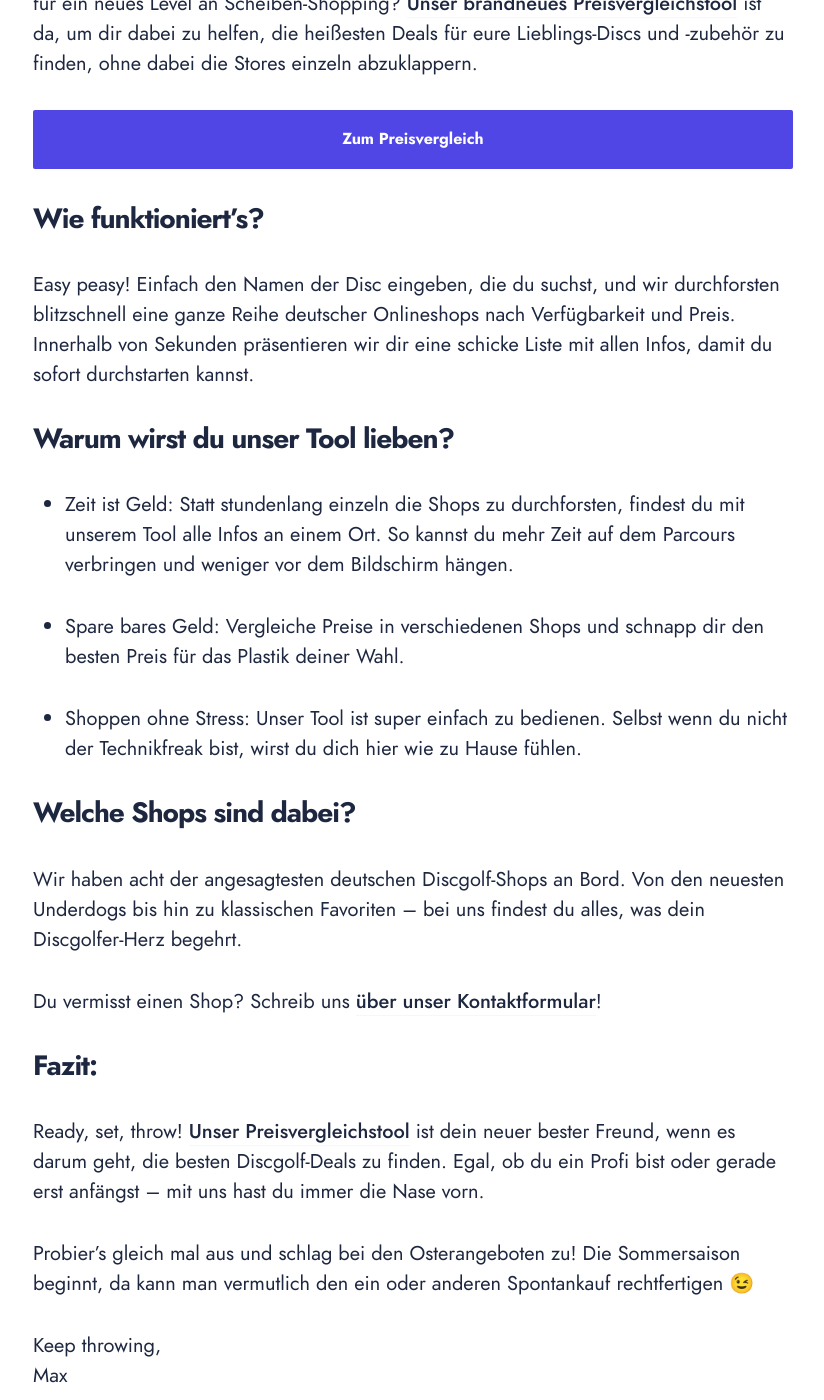
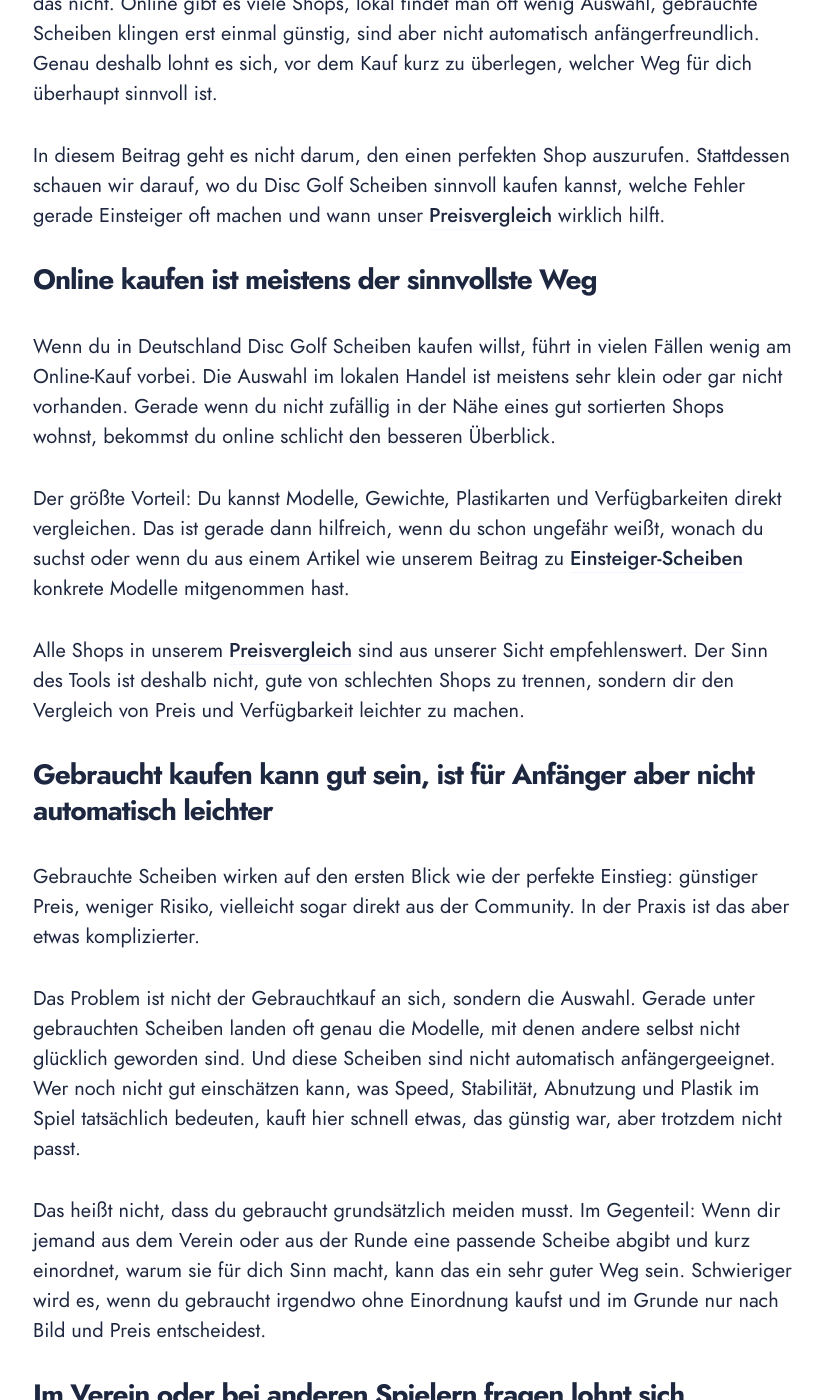
Before and after one commit to maxgreive/syndikat-web, a Jekyll site: the page built from _posts/2024-03-26-preisvergleich-online-tool.md, in a window 1280 px wide and 1400 px high, scrolled down 697 px. Shown: the whole window, without its empty margins (227-1051 px from the left). Built offline with Jekyll 4.4.1, drawn with Linux system fonts in a browser that asks for light colours; some of the changed text lies outside the part shown.

Commit message:
update preisvergleich post

```diff
--- a/_posts/2024-03-26-preisvergleich-online-tool.md
+++ b/_posts/2024-03-26-preisvergleich-online-tool.md
@@ -1,38 +1,85 @@
 ---
 layout: post
-title: Die besten Deals im neuen Preisvergleichstool!
+title: "Wo kann man Disc Golf Scheiben kaufen? Online-Shop, Verein oder gebraucht?"
+description: "Praktischer Leitfaden zum Kauf von Disc Golf Scheiben: online, gebraucht oder über die Community. Mit Tipps für Einsteiger und Link zum Preisvergleich."
 image: /assets/images/posts/preisvergleich.jpg
 thumbnail: /assets/images/posts/thumbnails/preisvergleich_thumb.jpg
 tags: app discs
 author: max
+excerpt: Disc Golf Scheiben kaufen ist für Einsteiger oft schwerer als gedacht. Hier erfährst du, welche Wege sinnvoll sind und worauf du beim Kauf achten solltest.
 ---
 
-Du suchst den besten Preis für den nächsten "total gerechtfertigten Scheibenkauf"? Bereit für ein neues Level an Scheiben-Shopping? [Unser brandneues Preisvergleichstool](/preisvergleich/) ist da, um dir dabei zu helfen, die heißesten Deals für eure Lieblings-Discs und -zubehör zu finden, ohne dabei die Stores einzeln abzuklappern.
+Wer zum ersten Mal Disc Golf Scheiben kaufen will, merkt schnell: Ganz so einfach ist das nicht. Online gibt es viele Shops, lokal findet man oft wenig Auswahl, gebrauchte Scheiben klingen erst einmal günstig, sind aber nicht automatisch anfängerfreundlich. Genau deshalb lohnt es sich, vor dem Kauf kurz zu überlegen, welcher Weg für dich überhaupt sinnvoll ist.
 
-<a href="/preisvergleich/" class="button button--big button--primary">Zum Preisvergleich</a>
+In diesem Beitrag geht es nicht darum, den einen perfekten Shop auszurufen. Stattdessen schauen wir darauf, wo du Disc Golf Scheiben sinnvoll kaufen kannst, welche Fehler gerade Einsteiger oft machen und wann unser [Preisvergleich](/preisvergleich/) wirklich hilft.
 
-## Wie funktioniert's?
+## Online kaufen ist meistens der sinnvollste Weg
 
-Easy peasy! Einfach den Namen der Disc eingeben, die du suchst, und wir durchforsten blitzschnell eine ganze Reihe deutscher Onlineshops nach Verfügbarkeit und Preis. Innerhalb von Sekunden präsentieren wir dir eine schicke Liste mit allen Infos, damit du sofort durchstarten kannst.
+Wenn du in Deutschland Disc Golf Scheiben kaufen willst, führt in vielen Fällen wenig am Online-Kauf vorbei. Die Auswahl im lokalen Handel ist meistens sehr klein oder gar nicht vorhanden. Gerade wenn du nicht zufällig in der Nähe eines gut sortierten Shops wohnst, bekommst du online schlicht den besseren Überblick.
 
-## Warum wirst du unser Tool lieben?
+Der größte Vorteil: Du kannst Modelle, Gewichte, Plastikarten und Verfügbarkeiten direkt vergleichen. Das ist gerade dann hilfreich, wenn du schon ungefähr weißt, wonach du suchst oder wenn du aus einem Artikel wie unserem Beitrag zu [Einsteiger-Scheiben](/blog/die-besten-scheiben-fuer-discgolf-einsteiger/) konkrete Modelle mitgenommen hast.
 
-* Zeit ist Geld: Statt stundenlang einzeln die Shops zu durchforsten, findest du mit unserem Tool alle Infos an einem Ort. So kannst du mehr Zeit auf dem Parcours verbringen und weniger vor dem Bildschirm hängen.
+Alle Shops in unserem [Preisvergleich](/preisvergleich/) sind aus unserer Sicht empfehlenswert. Der Sinn des Tools ist deshalb nicht, gute von schlechten Shops zu trennen, sondern dir den Vergleich von Preis und Verfügbarkeit leichter zu machen.
 
-* Spare bares Geld: Vergleiche Preise in verschiedenen Shops und schnapp dir den besten Preis für das Plastik deiner Wahl.
+## Gebraucht kaufen kann gut sein, ist für Anfänger aber nicht automatisch leichter
 
-* Shoppen ohne Stress: Unser Tool ist super einfach zu bedienen. Selbst wenn du nicht der Technikfreak bist, wirst du dich hier wie zu Hause fühlen.
+Gebrauchte Scheiben wirken auf den ersten Blick wie der perfekte Einstieg: günstiger Preis, weniger Risiko, vielleicht sogar direkt aus der Community. In der Praxis ist das aber etwas komplizierter.
 
-## Welche Shops sind dabei?
+Das Problem ist nicht der Gebrauchtkauf an sich, sondern die Auswahl. Gerade unter gebrauchten Scheiben landen oft genau die Modelle, mit denen andere selbst nicht glücklich geworden sind. Und diese Scheiben sind nicht automatisch anfängergeeignet. Wer noch nicht gut einschätzen kann, was Speed, Stabilität, Abnutzung und Plastik im Spiel tatsächlich bedeuten, kauft hier schnell etwas, das günstig war, aber trotzdem nicht passt.
 
-Wir haben acht der angesagtesten deutschen Discgolf-Shops an Bord. Von den neuesten Underdogs bis hin zu klassischen Favoriten – bei uns findest du alles, was dein Discgolfer-Herz begehrt.
+Das heißt nicht, dass du gebraucht grundsätzlich meiden musst. Im Gegenteil: Wenn dir jemand aus dem Verein oder aus der Runde eine passende Scheibe abgibt und kurz einordnet, warum sie für dich Sinn macht, kann das ein sehr guter Weg sein. Schwieriger wird es, wenn du gebraucht irgendwo ohne Einordnung kaufst und im Grunde nur nach Bild und Preis entscheidest.
 
-Du vermisst einen Shop? Schreib uns [über unser Kontaktformular](/contact/)!
+## Im Verein oder bei anderen Spielern fragen lohnt sich
 
-## Fazit:
+Der beste Mittelweg für viele Einsteiger ist nicht „nur online“ oder „nur gebraucht“, sondern: erst mit Leuten sprechen, dann gezielt kaufen. Wenn du andere Spieler fragst, bekommst du oft schneller eine sinnvolle Empfehlung als über stundenlanges Shop-Browsing.
 
-Ready, set, throw! [Unser Preisvergleichstool](/preisvergleich/) ist dein neuer bester Freund, wenn es darum geht, die besten Discgolf-Deals zu finden. Egal, ob du ein Profi bist oder gerade erst anfängst – mit uns hast du immer die Nase vorn.
+Beim Syndikat ist das unkompliziert. Wenn du Fragen hast oder Scheiben einmal in die Hand nehmen willst, sprich einfach Leute an. Viele zeigen dir gern, was sie spielen, und manchmal ergibt sich auch direkt die Möglichkeit, eine passende Scheibe abzugeben oder zu testen. Gerade für den ersten Kauf ist das oft hilfreicher als jede Produktbeschreibung.
 
-Probier's gleich mal aus und schlag bei den Osterangeboten zu! Die Sommersaison beginnt, da kann man vermutlich den ein oder anderen Spontankauf rechtfertigen 😉
+Wenn du dazu erst einmal grundsätzlich ins Spiel finden willst, schau auch in unseren [Leitfaden für Discgolf-Einsteiger](/blog/leitfaden-fuer-einsteiger/). Und wenn du eher wissen willst, welche Arten von Scheiben am Anfang sinnvoll sind, passt unser Beitrag zu [den besten Discgolf-Scheiben für Einsteiger](/blog/die-besten-scheiben-fuer-discgolf-einsteiger/).
 
-Keep throwing,<br>Max
+## Diese Fehler machen Einsteiger beim Kauf besonders oft
+
+Ein paar Muster sehen wir immer wieder:
+
+### Startersets blind kaufen
+
+Startersets klingen praktisch, sind aber nicht automatisch gut zusammengestellt. Oft steckt darin einfach Material, das sich gut verkaufen lässt, aber nicht unbedingt gut zum Start passt.
+
+### Zu schnelle Driver kaufen
+
+Schnelle Driver wirken spannend, helfen aber am Anfang selten. Wer die Technik dafür noch nicht hat, bekommt damit oft weniger Kontrolle und nicht mehr Distanz.
+
+### Teure Pro-Tour-Scheiben für den ersten Kauf
+
+Nur weil eine Disc im Shop oder auf Social Media gut aussieht, ist sie noch lange nicht der beste Einstieg. Gerade am Anfang bringt ein sinnvolles, gut kontrollierbares Setup mehr als die nächste Signature-Scheibe.
+
+### Zu billig kaufen
+
+Sehr günstige Scheiben oder billiges Plastik wirken zunächst attraktiv, halten aber oft nicht lange genug durch. Gerade wenn der Rim schnell Macken bekommt, verändert sich das Flugverhalten unnötig früh.
+
+### Gebraucht ohne Einordnung kaufen
+
+Gebraucht kann gut sein, aber nur dann, wenn du weißt, was du da eigentlich kaufst. Ohne Einordnung ist der Preis allein kein guter Maßstab.
+
+## Wann hilft der Preisvergleich wirklich?
+
+Der [Preisvergleich](/preisvergleich/) hilft besonders dann, wenn du schon weißt, wonach du ungefähr suchst und nicht mehr jeden Shop einzeln durchgehen willst.
+
+Zum Beispiel:
+
+- wenn du ein konkretes Modell suchst
+- wenn du Preise und Verfügbarkeit zwischen mehreren Shops vergleichen willst
+- wenn du nach einem Tipp aus dem Verein oder aus einem Artikel gezielt kaufen willst
+- wenn du vermeiden willst, für dieselbe Scheibe unnötig viel zu zahlen
+
+Er ersetzt aber nicht komplett die Einordnung davor. Für viele Einsteiger ist die beste Reihenfolge deshalb:
+
+1. grob verstehen, welche Scheibenart sinnvoll ist
+2. wenn möglich kurz mit anderen Spielern sprechen
+3. dann gezielt im [Preisvergleich](/preisvergleich/) suchen
+
+## Fazit
+
+Disc Golf Scheiben kaufen ist am einfachsten, wenn du nicht sofort auf das erstbeste Angebot springst. Online ist für die meisten der sinnvollste Weg, weil die Auswahl dort am größten ist. Gebraucht kann funktionieren, braucht aber deutlich mehr Einordnung. Und der beste Kauf ist meist nicht der billigste, sondern der, der wirklich zu deinem aktuellen Spiel passt.
+
+Wenn du schon ungefähr weißt, welche Scheibe du suchst, geh direkt in unseren [Preisvergleich](/preisvergleich/). Wenn du dir bei der Auswahl noch unsicher bist, helfen dir unser [Einsteiger-Leitfaden](/blog/leitfaden-fuer-einsteiger/), der Beitrag zu [Einsteiger-Scheiben](/blog/die-besten-scheiben-fuer-discgolf-einsteiger/) oder einfach ein Gespräch mit Leuten aus der Community weiter.
```
